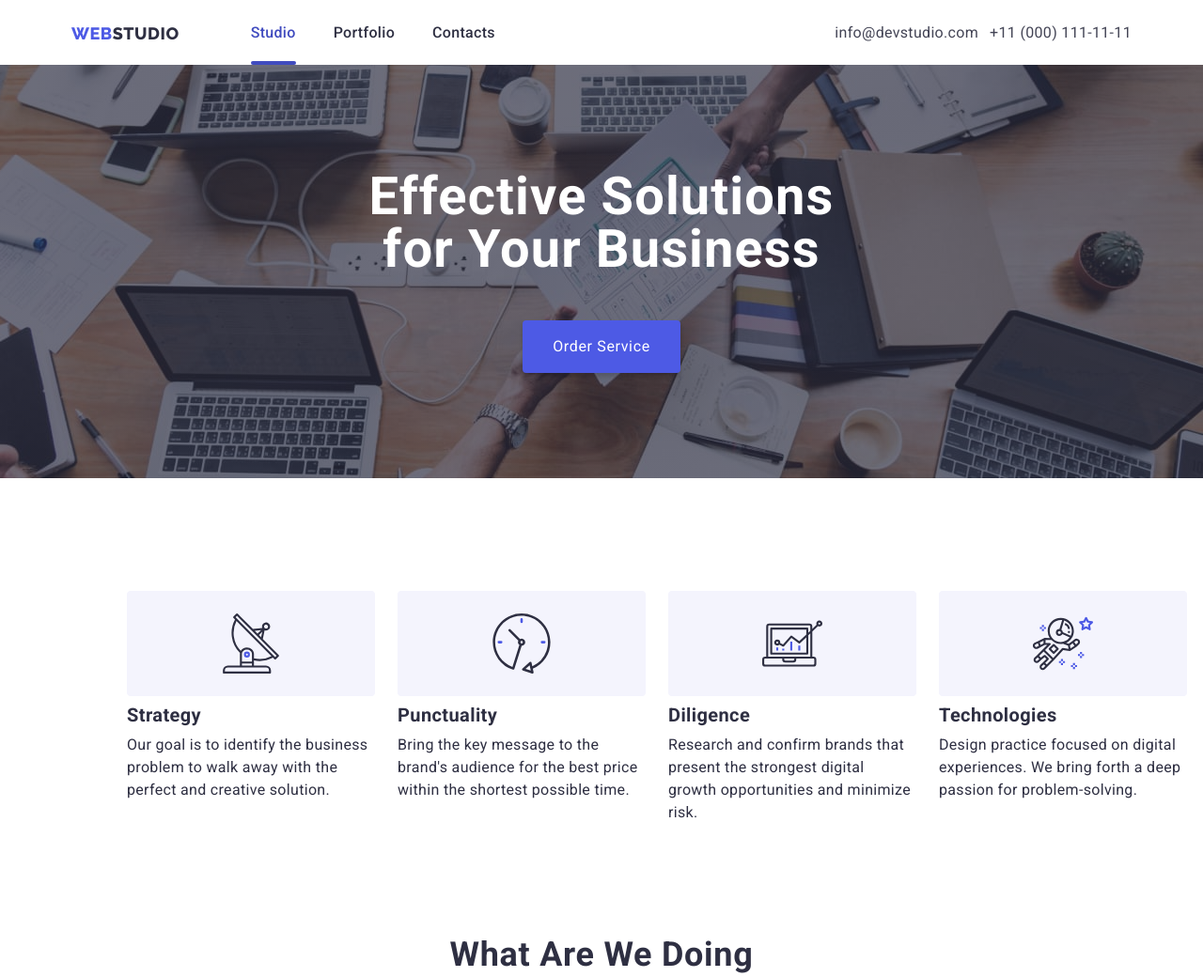
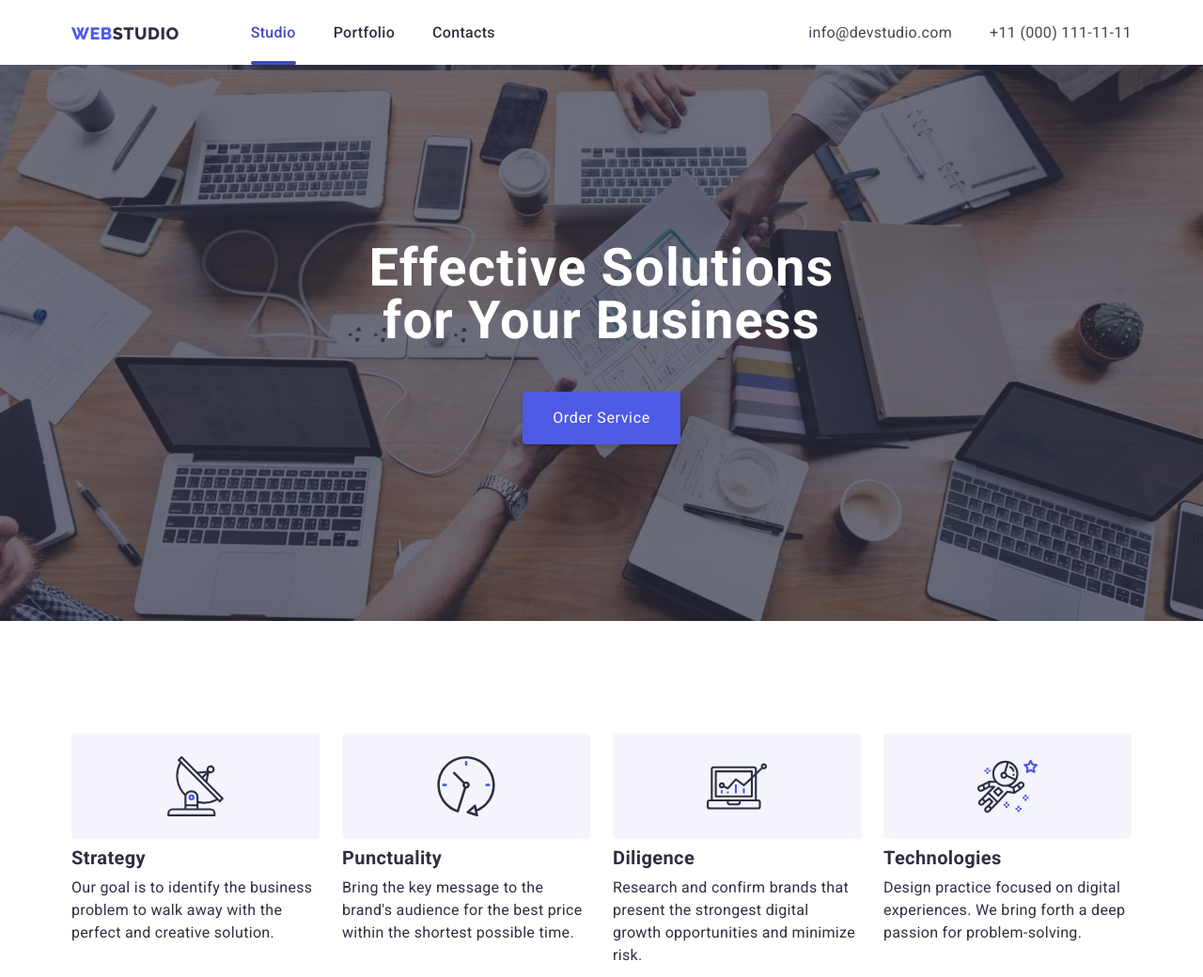
Before and after one commit to andrey-fireman/goit-markup-hw-07, a plain HTML site: page index.html in a window 1280 px wide. Shown: the top 1040 px of the page at 94% size. Drawn offline with nearby package versions, Linux system fonts and the light colour scheme.

Commit message:
adaptive version

```diff
--- a/css/styles.css
+++ b/css/styles.css
@@ -185,10 +185,17 @@ a {text-decoration: none;}
     justify-content: space-between;
     transition: transform 250ms cubic-bezier(0.4, 0, 0.2, 1);
     box-shadow: 0px 1px 1px rgba(0, 0, 0, 0.14), 0px 1px 3px rgba(0, 0, 0, 0.12), 0px 2px 1px rgba(0, 0, 0, 0.2);
-    transition: opacity 250ms linear, visibility 250ms linear, pointer-events 250ms linear;
+    transition: 250ms linear, 250ms linear, 250ms linear;
+    transform: translateX(0);
+    padding-bottom: 20px;
+}
+
+.is-hidden{
+    transform: translateX(100%);
 }
 
 .menu-list-page {
+    margin-bottom: 20px;
 }
 .menu-page {
     font-weight: 700;
@@ -201,10 +208,7 @@ a {text-decoration: none;}
 .mob-menu-item:not(:last-child){
     margin-bottom: 40px;
 }
-.studio {
-}
-.menu-address-webstudio {
-}
+
 .menu-link-address {
     margin-bottom: 48px;
 }
@@ -245,12 +249,10 @@ font-style: normal;
     background-position: center;
     background-size: 428px;
     padding: 112px 0;
-
 }
 
 .hero-section{
     color: var(--heading-color);
-
     font-size: 36px;
     line-height: 1.1;
     text-align: center;
@@ -661,7 +663,7 @@ input::placeholder{
 }
 
 .modal {
-    width: 100%;
+    width: calc(100% - 32px);
     max-width: 408px;
     background-color: var(--button-background);
     border-radius: 4px;
@@ -1143,11 +1145,9 @@ input::placeholder{
 
 @media screen and (min-width: 480px) {
     .container{
-    width: 428px;
+    max-width: 428px;
     padding-left: 16px;
     padding-right: 16px;
-    margin-left: auto;
-    margin-right: auto;
     }
     .customers-item {
     flex-basis: calc((100% - 16px) / 2);
@@ -1157,16 +1157,9 @@ input::placeholder{
 
 @media screen and (min-width: 768px){
 .container{
-    width: 768px;
-    padding-left: 16px;
-    padding-right: 16px;
-    margin-left: auto;
-    margin-right: auto;
+    max-width: 768px;
 }
-.header-studio{
-    margin-left: 0;
-    margin-right: 0;
-}
+
 
 
 .list-team{
@@ -1225,18 +1218,16 @@ input::placeholder{
 }
 .address-webstudio{
     display: flex;
-    padding: 16px 0;
+    margin-left: auto;
 }
 
 .link-address{
     display: flex;
     gap: 12px;
-    align-items: center;
-    flex-wrap: wrap;
+    flex-direction: column;
 }
-.list-page{
-    margin-right: 120px;
-}
+
+
 .link-page{
     margin-right: 120px;
 }
@@ -1251,7 +1242,7 @@ input::placeholder{
   border-radius: 2px;
   transition: var(--curent-color);
   position: absolute;
-  top: 47px;
+  top: 40px;
 }
 .page.studio{
     color: var(--brand-color);
@@ -1292,15 +1283,19 @@ input::placeholder{
 
 @media screen and (min-width: 1158px){
 .container{
-    width: 1158px;
+    max-width: 1158px;
     padding-left: 15px;
     padding-right: 15px;
-    margin-left: auto;
-    margin-right: auto;
     }
 .section{
-        padding: 120px;
-    }
+    padding: 120px 0;
+}
+.link-address{
+    gap: 40px;
+    display: flex;
+    flex-direction: row;
+}
+
 .list-team{
         flex-basis: calc((100% - 72px) / 4);
     }
@@ -1348,6 +1343,7 @@ input::placeholder{
     background-size: 1440px;
     max-width: 1440px;
     margin: 0 auto;
+    padding: 188px 0;
 }
 
 @media (min-device-pixel-ratio: 2),
--- a/index.html
+++ b/index.html
@@ -3,7 +3,7 @@
   <head>
     <meta charset="UTF-8" />
     <meta http-equiv="X-UA-Compatible" content="IE=edge" />
-    <meta name="viewport" content="width=device-width, initial-scale=1.1" />
+    <meta name="viewport" content="width=device-width, initial-scale=1.0" />
 
     <title>Document</title>
     <link rel="preconnect" href="https://fonts.googleapis.com" />
@@ -34,12 +34,12 @@
         </nav>
         <address class="address-webstudio">
           <ul class="link-address">
-            <li>
+            <li class="link-address-item">
               <a href="mailto:info@devstudio.com" class="address"
                 >info@devstudio.com</a
               >
             </li>
-            <li>
+            <li class="link-address-item">
               <a href="tel:+110001111111" class="address"
                 >+11 (000) 111-11-11</a
               >
@@ -53,7 +53,6 @@
         </button>
       </div>
       <div class="menu is-hidden" data-menu>
-        <div>
         <button type="button" class="button-close" data-menu-close>
           <svg width="8" height="8" class="modal-close">
             <use href="./images/icons.svg#icon-close-black-18dp-2-1"></use>
@@ -70,7 +69,7 @@
             <a href="" class="menu-page">Contacts</a>
           </li>
         </ul>
-        </div>
+
         <div>
           <address class="menu-address-webstudio">
             <ul class="menu-link-address">
```
Lines whose indentation alone changed are shown as unchanged.
